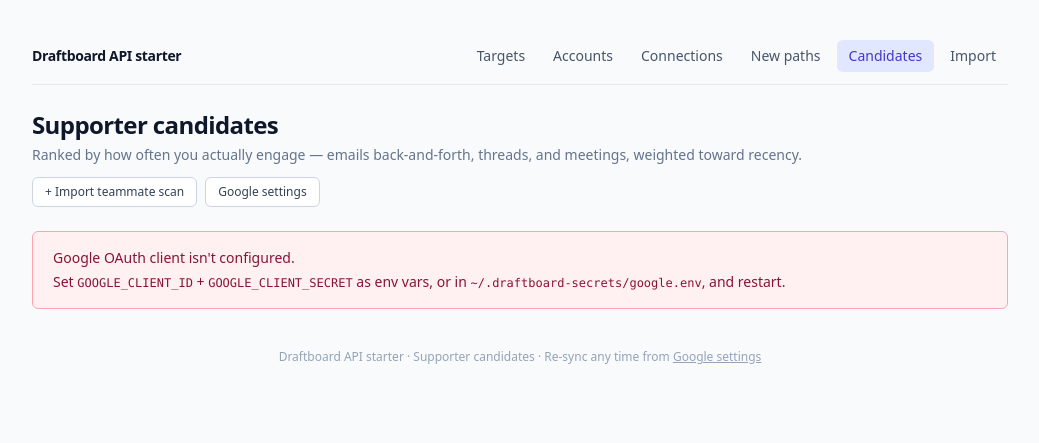
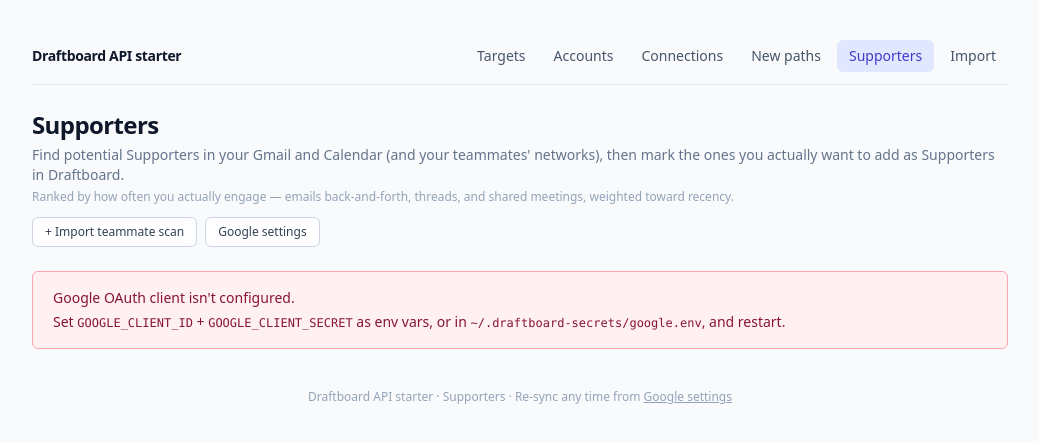
Before and after one commit to draftboardco/draftboard-api-starter, a Flask app: page /supporters/candidates in a window 1280 px wide. Shown: the top 443 px of the page, without its empty margins (120-1159 px from the left). Run offline with Flask 3, Linux system fonts and the light colour scheme; data that the repository does not hold is empty; some libraries are stand-ins or nearby versions.

Commit message:
rename Candidates → Supporters everywhere user-visible
The 'Supporter candidates' framing was muddy — every visible mention of
'candidate' in templates and docs is now just 'Supporter' (or 'person'
where pluralization made the original phrasing awkward). The page heading
gained a clearer subtitle explaining the workflow:

  "Find potential Supporters in your Gmail and Calendar (and your
   teammates' networks), then mark the ones you actually want to add as
   Supporters in Draftboard."

Touched: nav tab label, page <title> and <h1>, the bulk-resolve banner,
the post-import success banner, search-bar count copy, the empty-state
copy, the footer, the JS confirm dialog, plus all cross-references in
settings_google.html, settings_linkedin_resolver.html, import_teammate.html,
the kit README, and the scanner README.

URL paths (/supporters/candidates, /candidates/resolve, /candidates/status,
/candidates/unresolved, /candidates/resolve/batch) and Python identifiers
(db_query_candidates, candidates dict keys, etc.) are unchanged — those
are internal contracts shared with the Resolver session and shouldn't
churn for a copy edit.

Co-Authored-By: Claude Opus 4.7 (1M context) <noreply@anthropic.com>

```diff
--- a/examples/flask-starter/templates/_nav.html
+++ b/examples/flask-starter/templates/_nav.html
@@ -26,7 +26,7 @@
       </a>
       <a href="/supporters/candidates"
          class="px-3 py-1.5 text-sm rounded-md transition {% if active == 'candidates' %}bg-indigo-100 text-indigo-700 font-medium{% else %}text-slate-600 hover:bg-slate-100{% endif %}">
-        Candidates
+        Supporters
       </a>
       <a href="/import"
          class="px-3 py-1.5 text-sm rounded-md transition {% if active == 'import' %}bg-indigo-100 text-indigo-700 font-medium{% else %}text-slate-600 hover:bg-slate-100{% endif %}">
--- a/examples/flask-starter/templates/import_teammate.html
+++ b/examples/flask-starter/templates/import_teammate.html
@@ -13,7 +13,7 @@
     <header class="mb-6">
       <h1 class="text-2xl font-semibold tracking-tight">Import teammate scan</h1>
       <p class="text-sm text-slate-500 mt-1">
-        Pool a teammate's network into your Supporter candidates view. They run
+        Pool a teammate's network into your Supporters view. They run
         the portable scanner on their laptop, OAuth their Google, get a JSON
         file. You upload it here.
       </p>
--- a/examples/flask-starter/templates/settings_google.html
+++ b/examples/flask-starter/templates/settings_google.html
@@ -15,7 +15,7 @@
       <p class="text-sm text-slate-500 mt-1">
         We score the people you actually engage with — by Gmail thread frequency
         plus shared meetings — so likely Supporters surface automatically on the
-        Candidates page.
+        Supporters page.
         <span class="block mt-1 text-xs text-slate-400">
           One-time scan of your last 12 months. Takes ~5-10 minutes. All data stays
           on this laptop in <code class="font-mono">data.db</code>.
@@ -120,7 +120,7 @@
           <div class="flex flex-col items-end gap-2">
             <a href="/supporters/candidates"
                class="inline-flex items-center text-sm px-3 py-1.5 rounded-md bg-indigo-600 text-white hover:bg-indigo-700">
-              View candidates →
+              View Supporters →
             </a>
             <a href="/auth/google/start"
                class="inline-flex items-center text-xs px-3 py-1.5 rounded-md border border-slate-300 bg-white text-slate-700 hover:bg-slate-50">
--- a/examples/flask-starter/templates/settings_linkedin_resolver.html
+++ b/examples/flask-starter/templates/settings_linkedin_resolver.html
@@ -23,7 +23,7 @@
     <section class="mb-6 rounded-lg border border-slate-200 bg-white p-6 shadow-sm">
       <h2 class="text-lg font-semibold mb-2">What this does</h2>
       <p class="text-sm text-slate-700 mb-3">
-        When you connect Gmail + Calendar (separate setup), the app finds high-engagement contacts and shows them on the Candidates page. To import any of them as a Draftboard Target, we need their LinkedIn URL. This page configures how we find that URL automatically.
+        When you connect Gmail + Calendar (separate setup), the app finds high-engagement contacts and shows them on the Supporters page. To import any of them as a Draftboard Target, we need their LinkedIn URL. This page configures how we find that URL automatically.
       </p>
       <p class="text-sm text-slate-700 mb-3">
         We try two methods, in order:
@@ -33,7 +33,7 @@
         <li><strong>Google search + AI ranking</strong> — fallback. Searches the web for "{first name} {company} linkedin", then asks gpt-4o-mini to pick the right profile. Slower but cheap.</li>
       </ol>
       <p class="text-sm text-slate-700">
-        All three keys are <strong>optional</strong>. Leave any blank and we just skip that method. If neither method finds the URL, the candidate row stays usable — you can paste a LinkedIn URL manually before importing.
+        All three keys are <strong>optional</strong>. Leave any blank and we just skip that method. If neither method finds the URL, the row stays usable — you can paste a LinkedIn URL manually before importing.
       </p>
       <div class="mt-4 rounded-md border border-blue-200 bg-blue-50 px-4 py-3 text-xs text-blue-900">
         <strong>Privacy:</strong> every lookup runs locally on your laptop. Names + emails go to Apollo and Google CSE per-call as needed. Draftboard's servers never see this data.
--- a/examples/flask-starter/templates/supporters_candidates.html
+++ b/examples/flask-starter/templates/supporters_candidates.html
@@ -3,7 +3,7 @@
 <head>
   <meta charset="utf-8" />
   <meta name="viewport" content="width=device-width, initial-scale=1" />
-  <title>Draftboard — Supporter candidates</title>
+  <title>Draftboard — Supporters</title>
   <script src="https://cdn.tailwindcss.com"></script>
 </head>
 <body class="bg-slate-50 text-slate-900 min-h-screen">
@@ -12,10 +12,15 @@
 
     <header class="mb-6 flex items-end justify-between flex-wrap gap-3">
       <div>
-        <h1 class="text-2xl font-semibold tracking-tight">Supporter candidates</h1>
+        <h1 class="text-2xl font-semibold tracking-tight">Supporters</h1>
         <p class="text-sm text-slate-500 mt-1">
-          Ranked by how often you actually engage — emails back-and-forth,
-          threads, and meetings, weighted toward recency.
+          Find potential Supporters in your Gmail and Calendar (and your
+          teammates' networks), then mark the ones you actually want to
+          add as Supporters in Draftboard.
+          <span class="block mt-1 text-xs text-slate-400">
+            Ranked by how often you actually engage — emails back-and-forth,
+            threads, and shared meetings, weighted toward recency.
+          </span>
         </p>
       </div>
       <div class="flex items-center gap-2">
@@ -43,7 +48,7 @@
         <div class="flex-1">
           <strong>LinkedIn resolver isn't configured.</strong>
           The "Resolve LinkedIn URL" buttons below need either an Apollo key or a Google Custom Search + OpenAI key combo.
-          Without them, you can still browse candidates and import them by pasting LinkedIn URLs manually.
+          Without them, you can still browse the list and import people manually by pasting LinkedIn URLs.
         </div>
         <a href="/settings/linkedin-resolver"
            class="text-xs px-3 py-1.5 rounded-md bg-slate-900 text-white hover:bg-slate-800">
@@ -57,7 +62,7 @@
       <div class="mb-4 rounded-md border border-emerald-300 bg-emerald-50 px-4 py-3 text-sm text-emerald-900">
         ✅ Imported {{ request.args.get('imported_count') or '' }} contact{{ '' if request.args.get('imported_count') == '1' else 's' }}
         {% if contributor %}from <strong>{{ contributor }}</strong>{% endif %}.
-        They're now mixed into your candidates below.
+        They're now mixed into your Supporters list below.
       </div>
     {% endif %}
 
@@ -112,7 +117,7 @@
     {# --- Bulk-resolve toolbar (above the filter bar so it persists across filter changes) --- #}
     {% if has_any_data and unresolved_count > 0 and resolver_status and resolver_status.any_ready %}
       <div id="bulk-resolve-bar" class="mb-3 flex items-center gap-3 flex-wrap rounded-md border border-indigo-200 bg-indigo-50 px-4 py-2 text-sm text-indigo-900">
-        <strong>{{ unresolved_count }}</strong> candidate{{ '' if unresolved_count == 1 else 's' }} {{ "hasn't" if unresolved_count == 1 else "haven't" }} been looked up on LinkedIn yet.
+        <strong>{{ unresolved_count }}</strong> {{ "person hasn't" if unresolved_count == 1 else "people haven't" }} been looked up on LinkedIn yet.
         <button id="bulk-resolve-btn" type="button"
                 class="ml-auto inline-flex items-center text-xs px-3 py-1.5 rounded-md bg-indigo-600 text-white font-medium hover:bg-indigo-700">
           Resolve all LinkedIn URLs →
@@ -171,7 +176,7 @@
           Apply
         </button>
         <div class="ml-auto text-xs text-slate-500">
-          {{ total }} candidate{{ '' if total == 1 else 's' }}
+          {{ total }} {{ "person" if total == 1 else "people" }}
           {% if status.last_synced_at %}
             · your last sync <span data-ts="{{ status.last_synced_at }}" class="rel-ts">{{ status.last_synced_at }}</span>
           {% endif %}
@@ -179,11 +184,11 @@
       </form>
     {% endif %}
 
-    {# --- Candidates table --- #}
+    {# --- Supporters table --- #}
     {% if total == 0 %}
       {% if has_any_data %}
         <div class="rounded-lg border border-dashed border-slate-300 bg-white py-16 px-6 text-center">
-          <p class="text-base font-medium text-slate-700">No candidates match these filters.</p>
+          <p class="text-base font-medium text-slate-700">Nobody matches these filters.</p>
           <p class="mt-2 text-sm text-slate-500 max-w-md mx-auto">
             {% if query or contributor %}
               Try clearing the search or contributor filter.
@@ -329,7 +334,7 @@
     {% endif %}
 
     <footer class="mt-10 text-xs text-slate-400 text-center">
-      Draftboard API starter · Supporter candidates · Re-sync any time from
+      Draftboard API starter · Supporters · Re-sync any time from
       <a href="/settings/google" class="underline hover:text-slate-500">Google settings</a>
     </footer>
   </div>
@@ -454,7 +459,7 @@
     var bulkProgress = document.getElementById('bulk-resolve-progress');
     if (bulkBtn) {
       bulkBtn.addEventListener('click', function () {
-        if (!confirm('Resolve LinkedIn URLs for all unresolved candidates? Each lookup uses a small bit of your Apollo / Google CSE quota.')) return;
+        if (!confirm('Resolve LinkedIn URLs for everyone who hasn\'t been looked up yet? Each lookup uses a small bit of your Apollo / Google CSE quota.')) return;
         bulkBtn.disabled = true;
         bulkBtn.textContent = 'Resolving…';
         bulkProgress.classList.remove('hidden');
```
Also changed, not shown: examples/flask-starter/README.md, examples/flask-starter/scanner/README.md.
